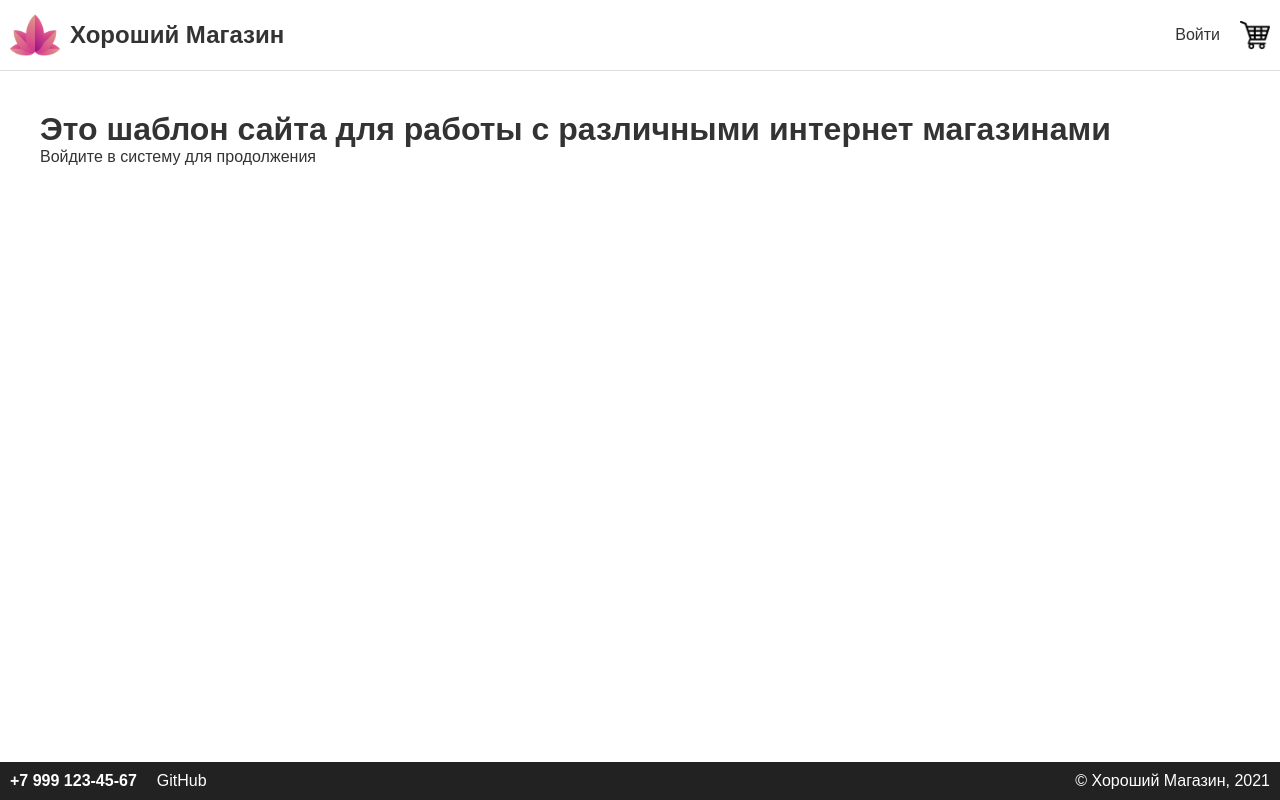
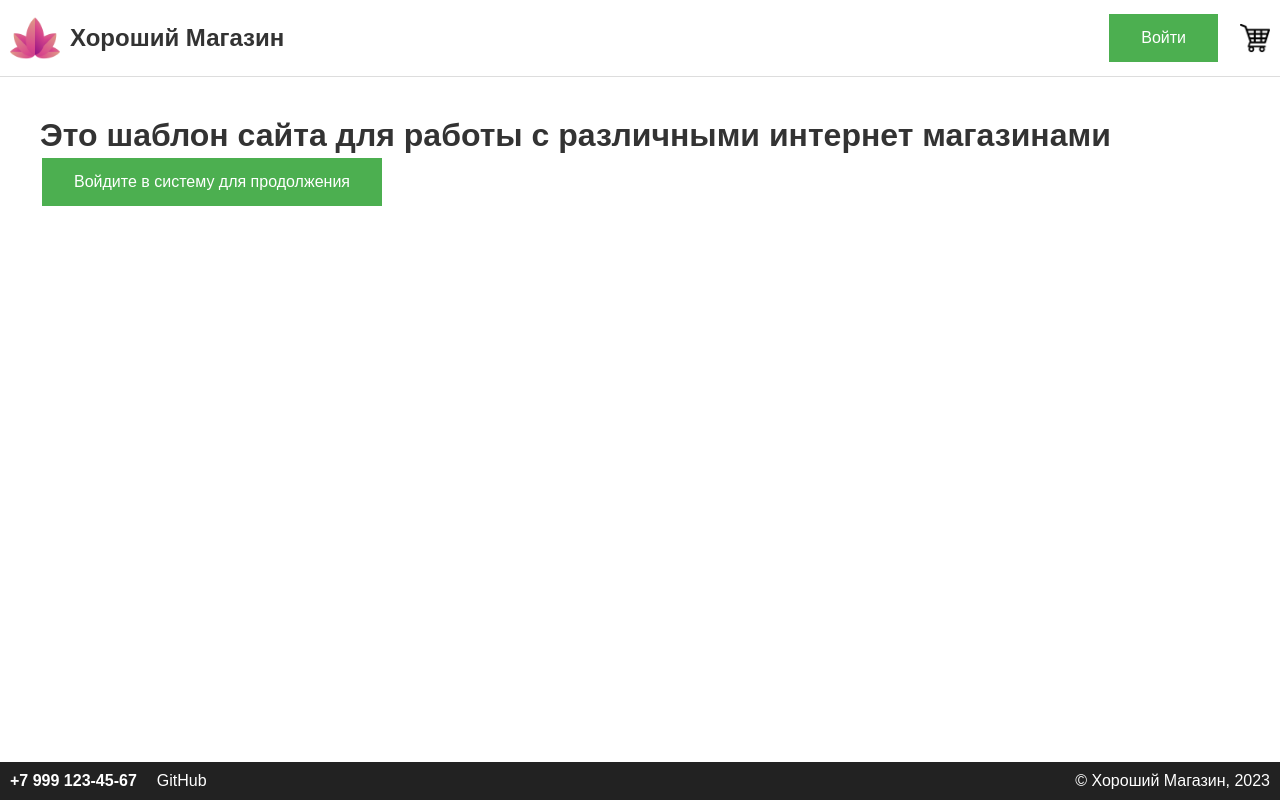
Before and after one commit to Mikan-DS/SomeStore, a Django app: template orders/templates/orders/index.html in a window 1280 px wide. Run offline with Django 3.2, Linux system fonts and the light colour scheme; the template is opened without the code that fills it, so the values that code supplies are empty.

Commit message:
23041002

```diff
--- /dev/null
+++ b/orders/static/orders/css/index.css
@@ -0,0 +1,24 @@
+.button {
+    display: inline-block;
+    background-color: #4CAF50;
+    border: none;
+    color: white;
+    padding: 15px 32px;
+    text-align: center;
+    text-decoration: none;
+    font-size: 16px;
+    margin: 4px 2px;
+    transition-duration: 0.4s;
+    cursor: pointer;
+}
+
+.button:hover {
+    background-color: #008CBA;
+    color: white;
+}
+
+.buttons {
+    display: flex;
+    justify-content: center;
+    flex-wrap: wrap;
+}
--- /dev/null
+++ b/orders/static/orders/js/index.js
@@ -0,0 +1,12 @@
+// Добавление анимации для кнопок при наведении
+const buttons = document.querySelectorAll('.button');
+console.log(buttons)
+buttons.forEach(button => {
+    button.addEventListener('mouseover', () => {
+        button.style.transform = 'scale(1.03)';
+    });
+
+    button.addEventListener('mouseout', () => {
+        button.style.transform = 'scale(1)';
+    });
+});
--- a/orders/templates/orders/base.html
+++ b/orders/templates/orders/base.html
@@ -4,12 +4,15 @@
 <head>
     <meta charset="UTF-8">
     <title>Хороший Магазин</title>
-    <link rel="stylesheet" href="{% static 'css/styles.css' %}">
+    <link rel="stylesheet" href="{% static 'orders/css/styles.css' %}">
+    {% block head %}
+
+    {% endblock %}
 </head>
 <body>
     <header class="header">
         <div class="header__logo">
-            <img src="{% static 'img/logo.png' %}" alt="Логотип Хороший Магазин">
+            <img src="{% static 'orders/img/logo.png' %}" alt="Логотип Хороший Магазин">
             <h1 class="header__title">Хороший Магазин</h1>
         </div>
         <div class="header__user">
@@ -19,7 +22,7 @@
                 <a href="{% url 'login' %}" class="button">Войти</a>
             {% endif %}
             <a href="{% url 'cart' %}" class="header__cart">
-                <img src="{% static 'img/cart.png' %}" alt="Корзина">
+                <img src="{% static 'orders/img/cart.png' %}" alt="Корзина">
             </a>
         </div>
     </header>
@@ -33,7 +36,7 @@
             <p class="footer__phone-number">+7 999 123-45-67</p>
             <a href="<https://github.com/>" class="footer__link">GitHub</a>
         </div>
-        <p class="footer__text">© Хороший Магазин, 2021</p>
+        <p class="footer__text">© Хороший Магазин, 2023</p>
     </footer>
 </body>
 </html>
--- a/orders/templates/orders/index.html
+++ b/orders/templates/orders/index.html
@@ -1,4 +1,11 @@
 {% extends 'orders/base.html' %}
+
+{% load static %}
+
+{% block head %}
+    <link rel="stylesheet" href="{% static 'orders/css/index.css' %}">
+{% endblock %}
+
 
 {% block content %}
     {% if user.is_authenticated %}
@@ -20,48 +27,6 @@
         <h1>Это шаблон сайта для работы с различными интернет магазинами</h1>
         <a href="{% url 'login' %}" class="button">Войдите в систему для продолжения</a>
     {% endif %}
+
+    <script src="{% static 'orders/js/index.js' %}"></script>
 {% endblock %}
-
-<style>
-  .button {
-    display: inline-block;
-    background-color: #4CAF50;
-    border: none;
-    color: white;
-    padding: 15px 32px;
-    text-align: center;
-    text-decoration: none;
-    display: inline-block;
-    font-size: 16px;
-    margin: 4px 2px;
-    transition-duration: 0.4s;
-    cursor: pointer;
-  }
-
-  .button:hover {
-    background-color: #008CBA;
-    color: white;
-  }
-
-  .buttons {
-    display: flex;
-    justify-content: center;
-    flex-wrap: wrap;
-  }
-</style>
-
-<script>
-  // Добавление анимации для кнопок при наведении
-  const buttons = document.querySelectorAll('.button');
-
-  buttons.forEach(button => {
-    button.addEventListener('mouseover', () => {
-      button.style.transform = 'scale(1.1)';
-    });
-
-    button.addEventListener('mouseout', () => {
-      button.style.transform = 'scale(1)';
-    });
-  });
-
-</script>
```
Also changed, not shown: orders/static/orders/css/styles.css (renamed from orders/static/css/styles.css), orders/static/orders/img/cart.png (renamed from orders/static/img/cart.png), orders/static/orders/img/logo.png (renamed from orders/static/img/logo.png).
